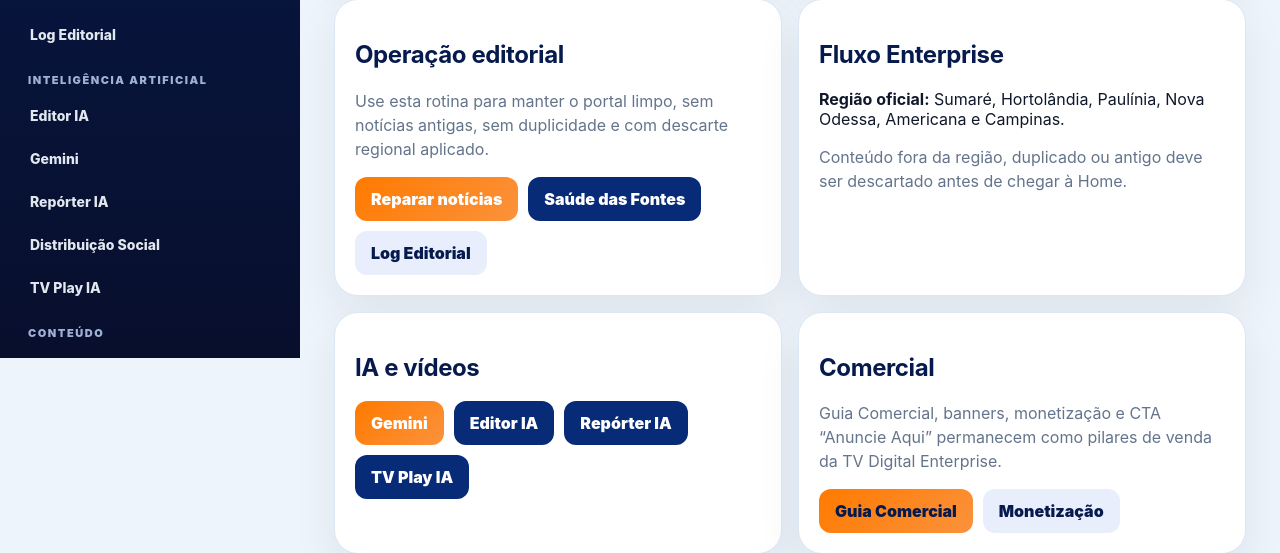
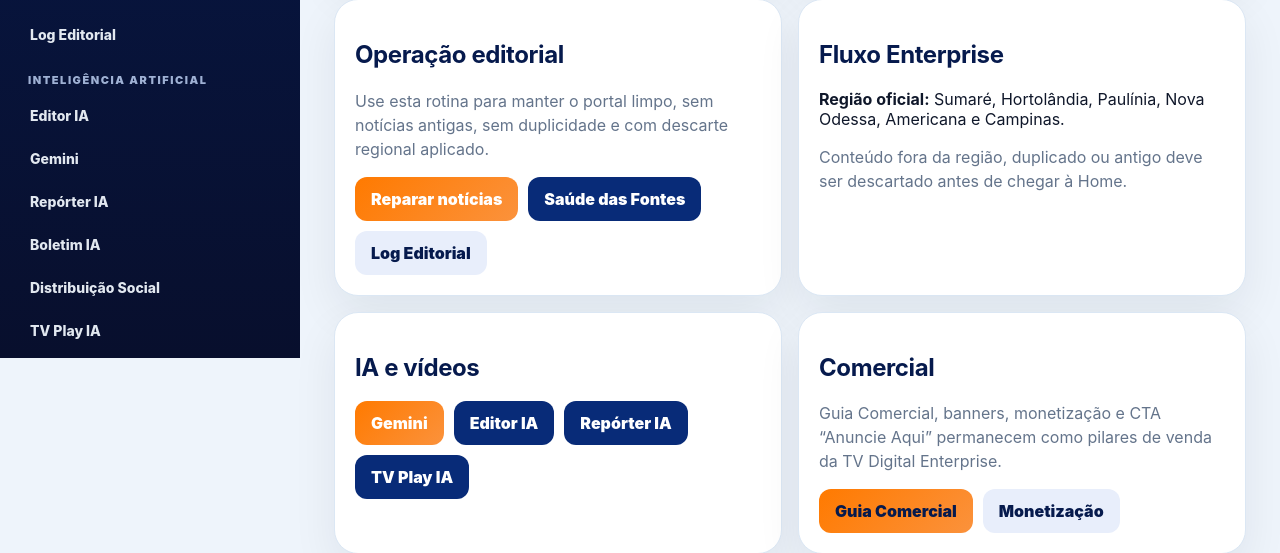
Before and after one commit to cschibelsky-star/TVSUMARE_ENTERPRISE, a PHP site: page /admin/index.php in a window 1280 px wide. Shown: the part 442-995 px from the top of the page. Run offline with PHP 8.4, Linux system fonts and the light colour scheme; the visitor is signed in with stand-in values (Sample User, id 1).

Commit message:
feat: adiciona boletim IA ao menu administrativo

```diff
--- a/admin/_menu.php
+++ b/admin/_menu.php
@@ -26,6 +26,7 @@ function tvs_admin_link($key,$href,$label,$active){
     <?=tvs_admin_link('editor_ia','editor-ia.php','Editor IA',$activeAdmin)?>
     <?=tvs_admin_link('gemini','gemini.php','Gemini',$activeAdmin)?>
     <?=tvs_admin_link('reporter_ia','reporter-ia.php','Repórter IA',$activeAdmin)?>
+    <?=tvs_admin_link('boletim_ia','boletim-ia.php','Boletim IA',$activeAdmin)?>
     <?=tvs_admin_link('distribuicao_social','distribuicao-social.php','Distribuição Social',$activeAdmin)?>
     <?=tvs_admin_link('tvplay','tvplay.php','TV Play IA',$activeAdmin)?>
 
```
